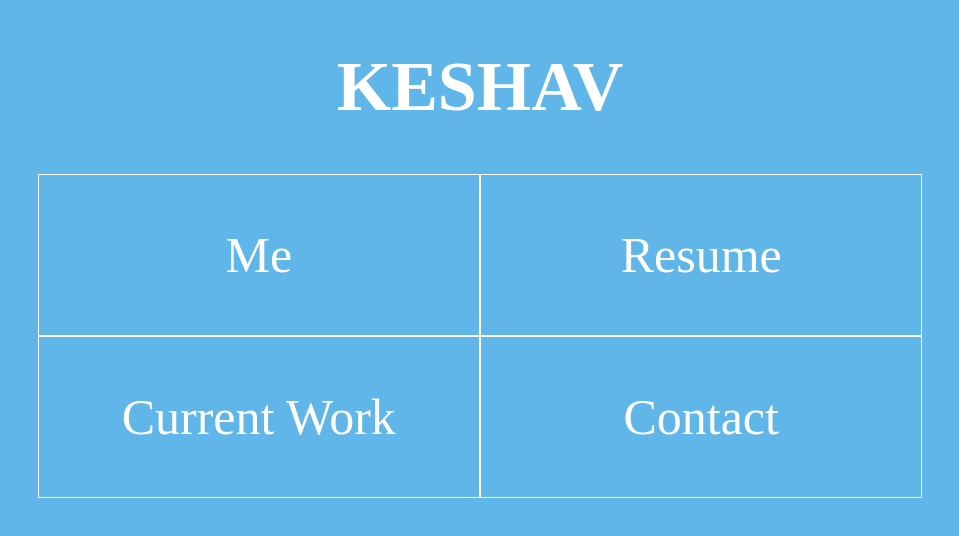
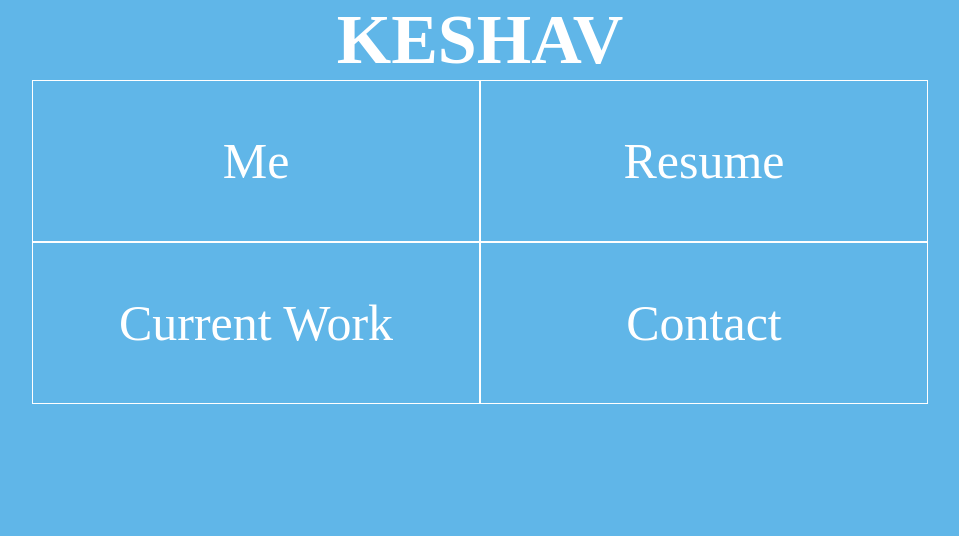
Before and after one commit to KeshavPatel/KeshavPatel.github.io, a plain HTML site: page index.html in a window 1280 px wide. Shown: the whole page, without its empty margins (160-1119 px from the left). Drawn offline with nearby package versions, Linux system fonts and the light colour scheme.

```diff
--- a/index.css
+++ b/index.css
@@ -1,3 +1,11 @@
+html, body, div, span, object, iframe,
+h1, h2, h3, h4, h5, h6, p, blockquote, pre,
+table, caption, tbody, tfoot, thead, tr, th, td {
+  margin: 0;
+  padding: 0;
+  border: 0;
+}
+
 h1
 {
     font-size: 70px;
```
